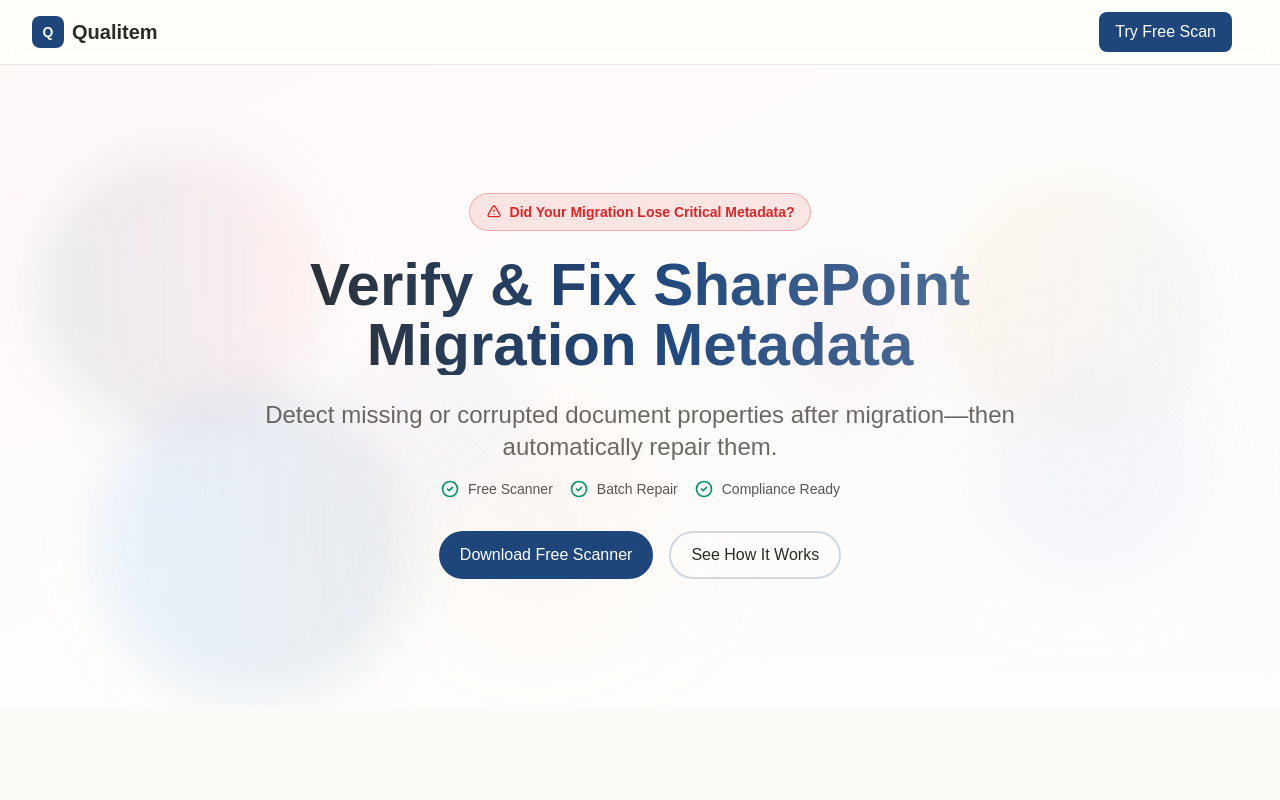
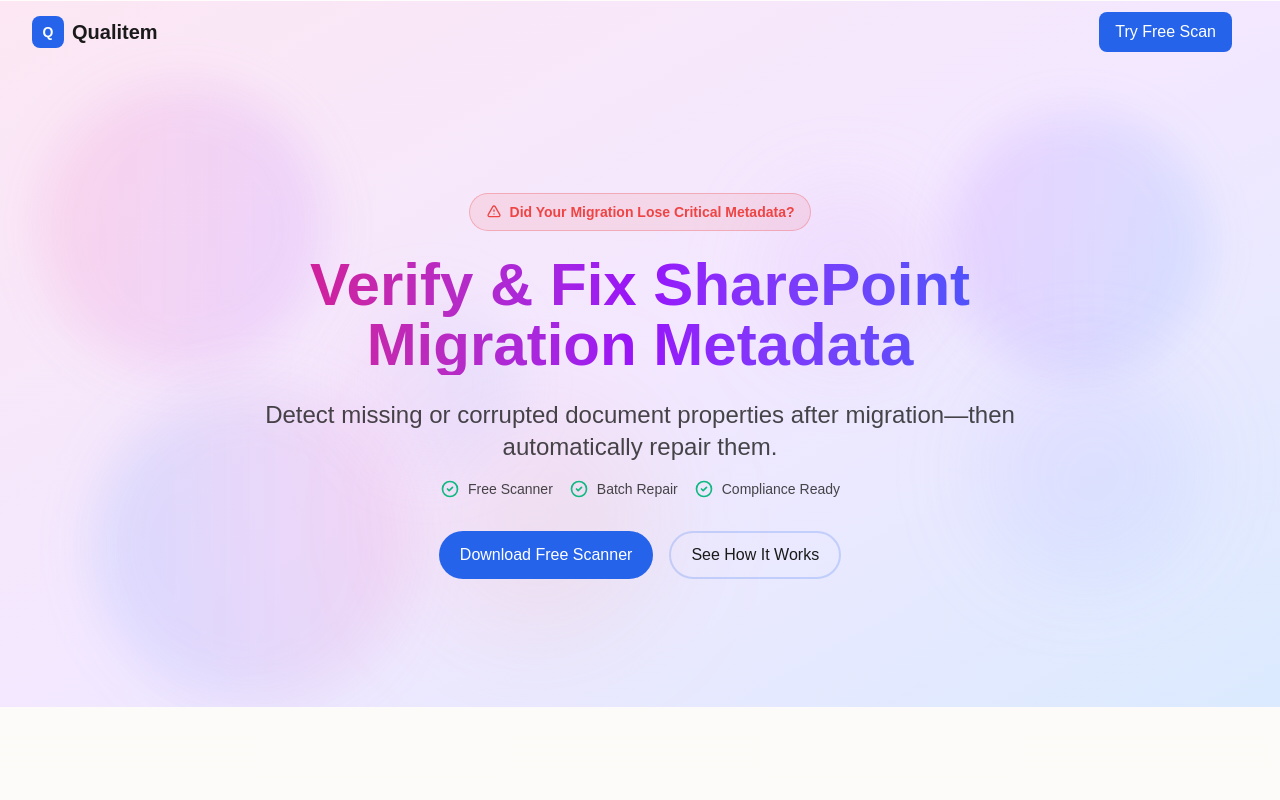
Before and after one commit to connectedsystemsau/qualitem-website, a Next.js app: page / in a window 1280 px wide. Shown: the top 800 px of the page. Built offline with nearby package versions, Linux system fonts and the light colour scheme.

Commit message:
better colour integration

```diff
--- a/src/app/about/page.tsx
+++ b/src/app/about/page.tsx
@@ -16,7 +16,7 @@
 
         <div className="container mx-auto px-4 sm:px-6 lg:px-8 relative z-10">
           <div className="max-w-4xl mx-auto text-center">
-            <h1 className="text-4xl md:text-6xl font-bold mb-6 bg-gradient-to-r from-foreground via-brand to-accent dark:from-pink-500 dark:via-purple-500 dark:to-blue-500 bg-clip-text text-transparent">
+            <h1 className="text-4xl md:text-6xl font-bold mb-6 bg-gradient-to-r from-pink-600 via-purple-600 to-blue-600 dark:from-pink-500 dark:via-purple-500 dark:to-blue-500 bg-clip-text text-transparent">
               About Qualitem
             </h1>
             <p className="text-xl md:text-2xl text-foreground-muted mb-8 max-w-3xl mx-auto">
--- a/src/app/contact/page.tsx
+++ b/src/app/contact/page.tsx
@@ -15,7 +15,7 @@
 
         <div className="container mx-auto px-4 sm:px-6 lg:px-8 relative z-10">
           <div className="max-w-4xl mx-auto text-center">
-            <h1 className="text-4xl md:text-6xl font-bold mb-6 bg-gradient-to-r from-foreground via-brand to-brand/70 dark:from-pink-500 dark:via-purple-500 dark:to-blue-500 bg-clip-text text-transparent">
+            <h1 className="text-4xl md:text-6xl font-bold mb-6 bg-gradient-to-r from-pink-600 via-purple-600 to-blue-600 dark:from-pink-500 dark:via-purple-500 dark:to-blue-500 bg-clip-text text-transparent">
               Get In Touch
             </h1>
             <p className="text-xl md:text-2xl text-foreground/70 mb-8 max-w-3xl mx-auto">
--- a/src/app/globals.css
+++ b/src/app/globals.css
@@ -2,21 +2,24 @@
 
 :root {
   --background: #fefdfb;
-  --background-alt: #f7f5f1;
-  --surface: #fffffe;
-  --foreground: #2d2a24;
-  --foreground-muted: #6b6555;
-  --brand: #1e467a;
+  --background-alt: #faf8f5;
+  --surface: #ffffff;
+  --foreground: #1a1a1a;
+  --foreground-muted: #6b6b6b;
+  --brand: #2563eb;
   --brand-light: #3b82f6;
-  --brand-dark: #1a3d6b;
-  --accent: #c2410c;
-  --accent-light: #ea580c;
-  --accent-dark: #9a3412;
-  --success: #059669;
-  --warning: #d97706;
-  --error: #dc2626;
-  --border: #e7e3d7;
-  --border-light: #f1ede1;
+  --brand-dark: #1d4ed8;
+  --accent: #f97316;
+  --accent-light: #fb923c;
+  --accent-dark: #ea580c;
+  --success: #10b981;
+  --warning: #f59e0b;
+  --error: #ef4444;
+  --border: #e5e5e5;
+  --border-light: #f5f5f5;
+  --gradient-from: #ec4899;
+  --gradient-via: #a855f7;
+  --gradient-to: #3b82f6;
 }
 
 @theme inline {
--- a/src/app/page.tsx
+++ b/src/app/page.tsx
@@ -6,21 +6,21 @@
     <>
       <main className="min-h-screen">
         {/* Hero Section */}
-        <section className="relative py-32 overflow-hidden">
+        <section className="relative pt-48 pb-32 -mt-16 overflow-hidden bg-gradient-to-br from-pink-200 via-purple-200 to-blue-200 dark:bg-none">
           {/* Background gradient */}
-          <div className="absolute inset-0 bg-gradient-to-br from-rose-50/40 via-stone-50/30 to-blue-50/40 dark:from-purple-950/40 dark:via-blue-950/30 dark:to-pink-950/40"></div>
-          <div className="absolute inset-0 bg-gradient-to-t from-background via-transparent to-transparent"></div>
+          <div className="absolute inset-0 bg-gradient-to-br from-pink-100 via-purple-100 to-blue-100 dark:from-purple-950/40 dark:via-blue-950/30 dark:to-pink-950/40"></div>
+          <div className="absolute inset-0 bg-gradient-to-t from-transparent via-transparent to-transparent dark:from-background dark:via-transparent dark:to-transparent"></div>
 
           {/* Animated background shapes */}
-          <div className="absolute top-20 left-10 w-72 h-72 bg-gradient-to-r from-brand/15 to-rose-300/20 dark:from-purple-500/25 dark:to-pink-500/20 rounded-full mix-blend-multiply dark:mix-blend-screen filter blur-xl opacity-60 dark:opacity-40 animate-blob"></div>
-          <div className="absolute top-20 right-10 w-72 h-72 bg-gradient-to-r from-orange-200/25 to-stone-300/20 dark:from-pink-500/25 dark:to-blue-500/20 rounded-full mix-blend-multiply dark:mix-blend-screen filter blur-xl opacity-60 dark:opacity-40 animate-blob animation-delay-2000"></div>
-          <div className="absolute -bottom-8 left-20 w-72 h-72 bg-gradient-to-r from-blue-400/20 to-brand/15 dark:from-blue-500/25 dark:to-purple-500/20 rounded-full mix-blend-multiply dark:mix-blend-screen filter blur-xl opacity-60 dark:opacity-40 animate-blob animation-delay-4000"></div>
+          <div className="absolute top-20 left-10 w-72 h-72 bg-gradient-to-r from-pink-400/20 to-purple-400/25 dark:from-purple-500/25 dark:to-pink-500/20 rounded-full mix-blend-multiply dark:mix-blend-screen filter blur-xl opacity-70 dark:opacity-40 animate-blob"></div>
+          <div className="absolute top-20 right-10 w-72 h-72 bg-gradient-to-r from-purple-400/25 to-blue-400/20 dark:from-pink-500/25 dark:to-blue-500/20 rounded-full mix-blend-multiply dark:mix-blend-screen filter blur-xl opacity-70 dark:opacity-40 animate-blob animation-delay-2000"></div>
+          <div className="absolute -bottom-8 left-20 w-72 h-72 bg-gradient-to-r from-blue-400/25 to-pink-400/20 dark:from-blue-500/25 dark:to-purple-500/20 rounded-full mix-blend-multiply dark:mix-blend-screen filter blur-xl opacity-70 dark:opacity-40 animate-blob animation-delay-4000"></div>
 
           {/* Additional floating elements */}
-          <div className="absolute top-40 right-1/4 w-48 h-48 bg-gradient-to-br from-purple-300/20 to-pink-300/15 dark:from-purple-500/20 dark:to-pink-500/15 rounded-full mix-blend-multiply dark:mix-blend-screen filter blur-2xl opacity-50 dark:opacity-30 animate-blob animation-delay-2000"></div>
-          <div className="absolute bottom-32 right-20 w-56 h-56 bg-gradient-to-tl from-blue-300/20 to-purple-300/15 dark:from-blue-500/20 dark:to-purple-500/15 rounded-full mix-blend-multiply dark:mix-blend-screen filter blur-2xl opacity-50 dark:opacity-30 animate-blob"></div>
-          <div className="absolute top-1/2 left-1/4 w-40 h-40 bg-gradient-to-r from-pink-300/15 to-blue-300/20 dark:from-pink-500/15 dark:to-blue-500/20 rounded-full mix-blend-multiply dark:mix-blend-screen filter blur-xl opacity-40 dark:opacity-25 animate-blob animation-delay-4000"></div>
-          <div className="absolute bottom-20 left-1/3 w-64 h-64 bg-gradient-to-br from-rose-300/15 to-orange-300/20 dark:from-pink-500/15 dark:to-purple-500/20 rounded-full mix-blend-multiply dark:mix-blend-screen filter blur-3xl opacity-40 dark:opacity-25 animate-blob animation-delay-2000"></div>
+          <div className="absolute top-40 right-1/4 w-48 h-48 bg-gradient-to-br from-purple-300/25 to-pink-300/20 dark:from-purple-500/20 dark:to-pink-500/15 rounded-full mix-blend-multiply dark:mix-blend-screen filter blur-2xl opacity-60 dark:opacity-30 animate-blob animation-delay-2000"></div>
+          <div className="absolute bottom-32 right-20 w-56 h-56 bg-gradient-to-tl from-blue-300/25 to-purple-300/20 dark:from-blue-500/20 dark:to-purple-500/15 rounded-full mix-blend-multiply dark:mix-blend-screen filter blur-2xl opacity-60 dark:opacity-30 animate-blob"></div>
+          <div className="absolute top-1/2 left-1/4 w-40 h-40 bg-gradient-to-r from-pink-300/20 to-blue-300/25 dark:from-pink-500/15 dark:to-blue-500/20 rounded-full mix-blend-multiply dark:mix-blend-screen filter blur-xl opacity-50 dark:opacity-25 animate-blob animation-delay-4000"></div>
+          <div className="absolute bottom-20 left-1/3 w-64 h-64 bg-gradient-to-br from-pink-300/20 to-orange-400/25 dark:from-pink-500/15 dark:to-purple-500/20 rounded-full mix-blend-multiply dark:mix-blend-screen filter blur-3xl opacity-50 dark:opacity-25 animate-blob animation-delay-2000"></div>
 
           <div className="container mx-auto px-6 relative z-10">
             <div className="text-center max-w-4xl mx-auto">
@@ -33,11 +33,11 @@
                 Did Your Migration Lose Critical Metadata?
               </div>
 
-              <h1 className="text-4xl md:text-6xl font-bold mb-6 bg-gradient-to-r from-foreground via-brand to-brand/70 dark:from-pink-500 dark:via-purple-500 dark:to-blue-500 bg-clip-text text-transparent animate-fade-in-up">
+              <h1 className="text-4xl md:text-6xl font-bold mb-6 bg-gradient-to-r from-pink-600 via-purple-600 to-blue-600 dark:from-pink-500 dark:via-purple-500 dark:to-blue-500 bg-clip-text text-transparent animate-fade-in-up">
                 Verify & Fix SharePoint Migration Metadata
               </h1>
 
-              <p className="text-xl md:text-2xl text-foreground/70 mb-4 max-w-3xl mx-auto animate-fade-in-up delay-200">
+              <p className="text-xl md:text-2xl text-foreground/80 mb-4 max-w-3xl mx-auto animate-fade-in-up delay-200">
                 Detect missing or corrupted document properties after migration—then automatically repair them.
               </p>
 
@@ -80,7 +80,7 @@
         <section className="py-24 bg-gradient-to-b from-background-alt/40 to-background-alt/20">
           <div className="container mx-auto px-6">
             <div className="text-center mb-16">
-              <h2 className="text-3xl font-bold mb-4 bg-gradient-to-r from-brand to-accent dark:from-pink-500 dark:via-purple-500 dark:to-blue-500 bg-clip-text text-transparent">Key Features</h2>
+              <h2 className="text-3xl font-bold mb-4 bg-gradient-to-r from-pink-600 via-purple-600 to-blue-600 dark:from-pink-500 dark:via-purple-500 dark:to-blue-500 bg-clip-text text-transparent">Key Features</h2>
               <p className="text-lg text-foreground-muted max-w-2xl mx-auto">
                 Comprehensive tools for SharePoint migration metadata validation and repair
               </p>
@@ -133,7 +133,7 @@
         <section className="py-24 bg-gradient-to-b from-background-alt/30 to-background-alt/40">
           <div className="container mx-auto px-6">
             <div className="text-center mb-16">
-              <h2 className="text-3xl font-bold mb-4 bg-gradient-to-r from-brand to-accent dark:from-pink-500 dark:via-purple-500 dark:to-blue-500 bg-clip-text text-transparent">Licensing Options</h2>
+              <h2 className="text-3xl font-bold mb-4 bg-gradient-to-r from-pink-600 via-purple-600 to-blue-600 dark:from-pink-500 dark:via-purple-500 dark:to-blue-500 bg-clip-text text-transparent">Licensing Options</h2>
               <p className="text-lg text-foreground-muted max-w-2xl mx-auto">
                 Choose the option that best fits your needs
               </p>
@@ -224,7 +224,7 @@
           <div className="container mx-auto px-4 sm:px-6 lg:px-8 relative z-10">
             <div className="grid lg:grid-cols-2 gap-12 items-center">
               <div>
-                <h2 className="text-3xl md:text-4xl font-bold mb-6 bg-gradient-to-r from-foreground to-brand dark:from-pink-500 dark:via-purple-500 dark:to-blue-500 bg-clip-text text-transparent">
+                <h2 className="text-3xl md:text-4xl font-bold mb-6 bg-gradient-to-r from-pink-600 via-purple-600 to-blue-600 dark:from-pink-500 dark:via-purple-500 dark:to-blue-500 bg-clip-text text-transparent">
                   Why Check Your Migration?
                 </h2>
                 <div className="space-y-6">
--- a/src/components/Header.tsx
+++ b/src/components/Header.tsx
@@ -1,8 +1,26 @@
+'use client'
+
 import Link from 'next/link'
+import { useEffect, useState } from 'react'
 
 export default function Header() {
+  const [isScrolled, setIsScrolled] = useState(false)
+
+  useEffect(() => {
+    const handleScroll = () => {
+      setIsScrolled(window.scrollY > 10)
+    }
+
+    window.addEventListener('scroll', handleScroll)
+    return () => window.removeEventListener('scroll', handleScroll)
+  }, [])
+
   return (
-    <header className="border-b border-black/[.08] dark:border-white/[.145] bg-background/95 backdrop-blur supports-[backdrop-filter]:bg-background/60 sticky top-0 z-50">
+    <header className={`border-b sticky top-0 z-50 transition-all duration-300 ${
+      isScrolled
+        ? 'border-black/[.08] dark:border-white/[.145] bg-background/95 backdrop-blur supports-[backdrop-filter]:bg-background/80 dark:bg-background/95 dark:supports-[backdrop-filter]:bg-background/80'
+        : 'border-transparent bg-transparent backdrop-blur-none dark:bg-background/95 dark:backdrop-blur dark:supports-[backdrop-filter]:bg-background/60'
+    }`}>
       <div className="container mx-auto px-4 sm:px-6 lg:px-8">
         <div className="flex items-center justify-between h-16">
           {/* Logo */}
```
